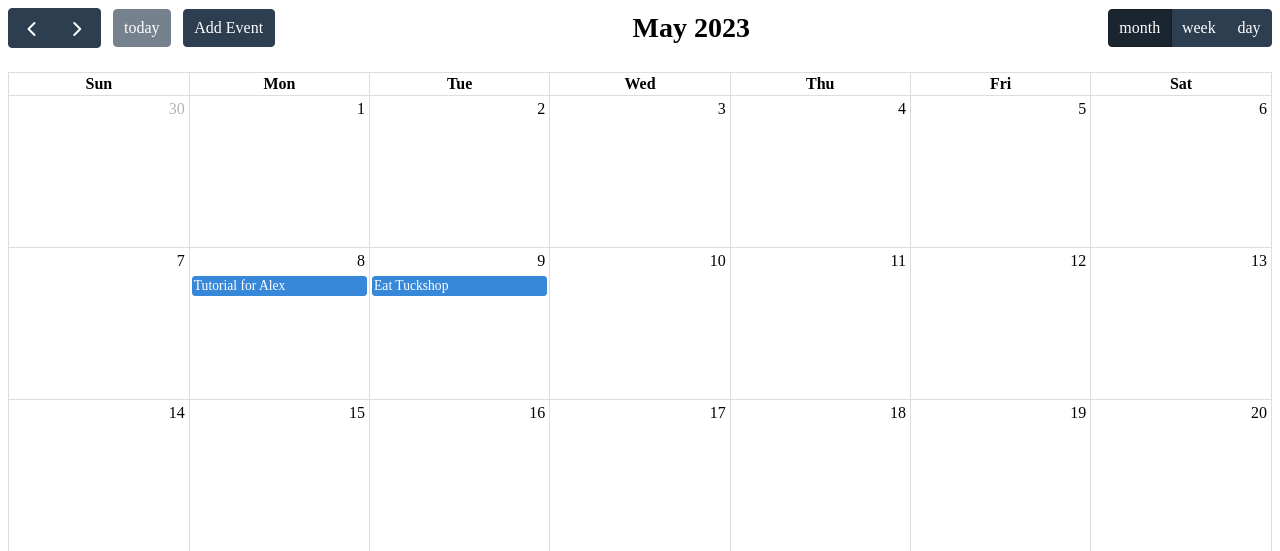
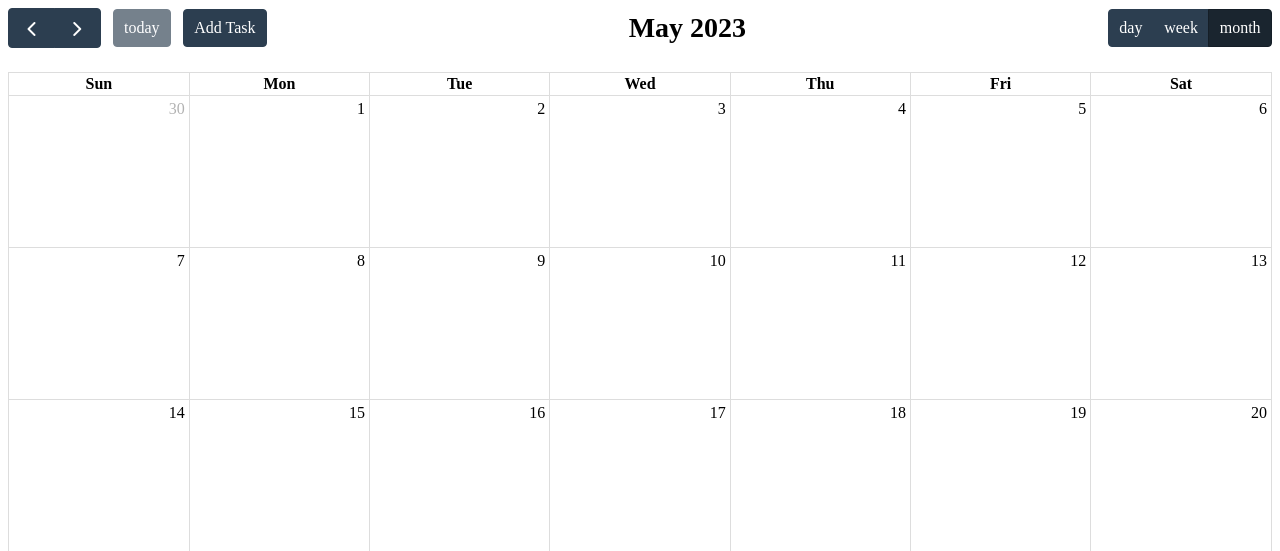
Before and after one commit to hr17045/SCHOL2023, a Flask app: page / in a window 1280 px wide. Shown: the top 551 px of the page. Run offline with Flask 3, Linux system fonts and the light colour scheme; lists and menus that the app fills with data are empty; some libraries are stand-ins or nearby versions.

Commit message:
Fixed database error
When I added new database for when users add a task, the original database for user email, passwords etc. would no longer work and my signup and login page were not functional.
I now have both databases working properly, and when user presses the add task button, a form asking for title, end date and start date of the new task is presented.

```diff
--- a/app.py
+++ b/app.py
@@ -1,11 +1,14 @@
 from flask import Flask, render_template, request, redirect
 from flask_sqlalchemy import SQLAlchemy
-import calendar, datetime
+import calendar
+from datetime import datetime
 import hashlib
 
 app = Flask(__name__, static_url_path='/static')
 app.config['SQLALCHEMY_DATABASE_URI'] = 'sqlite:///C:/Users/Harvey/Desktop/SCHOL2023/instance/user.db'
-
+app.config['SQLALCHEMY_BINDS'] = {
+    'task': 'sqlite:///C:/Users/Harvey/Desktop/SCHOL2023/instance/task.db'
+}
 db = SQLAlchemy(app)
 
 class User(db.Model):
@@ -14,20 +17,40 @@ class User(db.Model):
     password = db.Column(db.String(120), nullable=False)
     department = db.Column(db.String(120), nullable=False)
 
-events = [
-    {
-        'todo' : 'Tutorial for Alex',
-        'date' : '2023-05-08',
-    },
-    {
-        'todo' : 'Eat Tuckshop',
-        'date' : '2023-05-09',
-    }
-]
+class Task(db.Model):
+    __bind_key__ = 'task'  # Specify the database binding
+    id = db.Column(db.Integer, primary_key=True)
+    title = db.Column(db.String(120), nullable=False)
+    start_date = db.Column(db.DateTime, nullable=False)
+    end_date = db.Column(db.DateTime, nullable=False)
+
+
+
+
+
 
 @app.route("/")
 def calendar():
-    return render_template('calendar.html', events = events)
+    tasks = Task.query.all()
+    events = []
+    for task in tasks:
+        event = {
+            'title': task.title,  # Include the task title in the event object
+            'start': task.start_date.strftime('%Y-%m-%d'),
+            'end': task.end_date.strftime('%Y-%m-%d')
+        }
+        events.append(event)
+    return render_template('calendar.html', events=events)
+
+@app.route('/add_task', methods=['POST'])
+def add_task():
+    title = request.form['title']
+    start_date = datetime.strptime(request.form['start_date'], '%Y-%m-%d')
+    end_date = datetime.strptime(request.form['end_date'], '%Y-%m-%d')
+    new_task = Task(title=title, start_date=start_date, end_date=end_date)
+    db.session.add(new_task)
+    db.session.commit()
+    return redirect('/')
 
 
 @app.route('/login', methods=['GET', 'POST'])
--- a/templates/calendar.html
+++ b/templates/calendar.html
@@ -8,10 +8,23 @@
     <link rel="stylesheet" href="https://cdn.jsdelivr.net/npm/fullcalendar@5.4.0/main.min.css">
     <script src="https://code.jquery.com/jquery-3.6.0.min.js"></script>
     <script src="https://cdn.jsdelivr.net/npm/fullcalendar@5.4.0/main.min.js"></script>
-
 </head>
 <body>
     <div id="calendar"></div>
+
+    <div id="addTaskModal" style="display: none;">
+        <h2>Add Task</h2>
+        <form id="addTaskForm" action="/add_task" method="post">
+            <label for="title">Title:</label>
+            <input type="text" name="title" id="title" required>
+            <label for="start_date">Start Date:</label>
+            <input type="date" name="start_date" id="start_date" required>
+            <label for="end_date">End Date:</label>
+            <input type="date" name="end_date" id="end_date" required>
+            <button type="submit">Add Task</button>
+        </form>
+    </div>
+
     <script>
         let events = {{ events | tojson }};
         let calendarEl = document.getElementById('calendar');
@@ -22,26 +35,19 @@
                 center: 'title',
                 end: 'dayGridMonth,timeGridWeek,timeGridDay'
             },
-            events: events.map(event => ({
-                title: event.todo,
-                start: event.date
-            })),
+            events: events,
             customButtons: {
-                addEventButton: {
-                    text: 'Add Event',
+                addTaskButton: {
+                    text: 'Add Task',
                     click: function() {
-                        calendar.addEvent({
-                            title: 'New Event',
-                            start: new Date(),
-                            allDay: true
-                        });
+                        document.getElementById('addTaskModal').style.display = 'block';
                     }
                 }
             },
             headerToolbar: {
-                left: 'prev,next today addEventButton',
+                left: 'prev,next today addTaskButton',
                 center: 'title',
-                right: 'dayGridMonth,timeGridWeek,timeGridDay'
+                right: 'timeGridDay,timeGridWeek,dayGridMonth'
             }
         });
 
```
